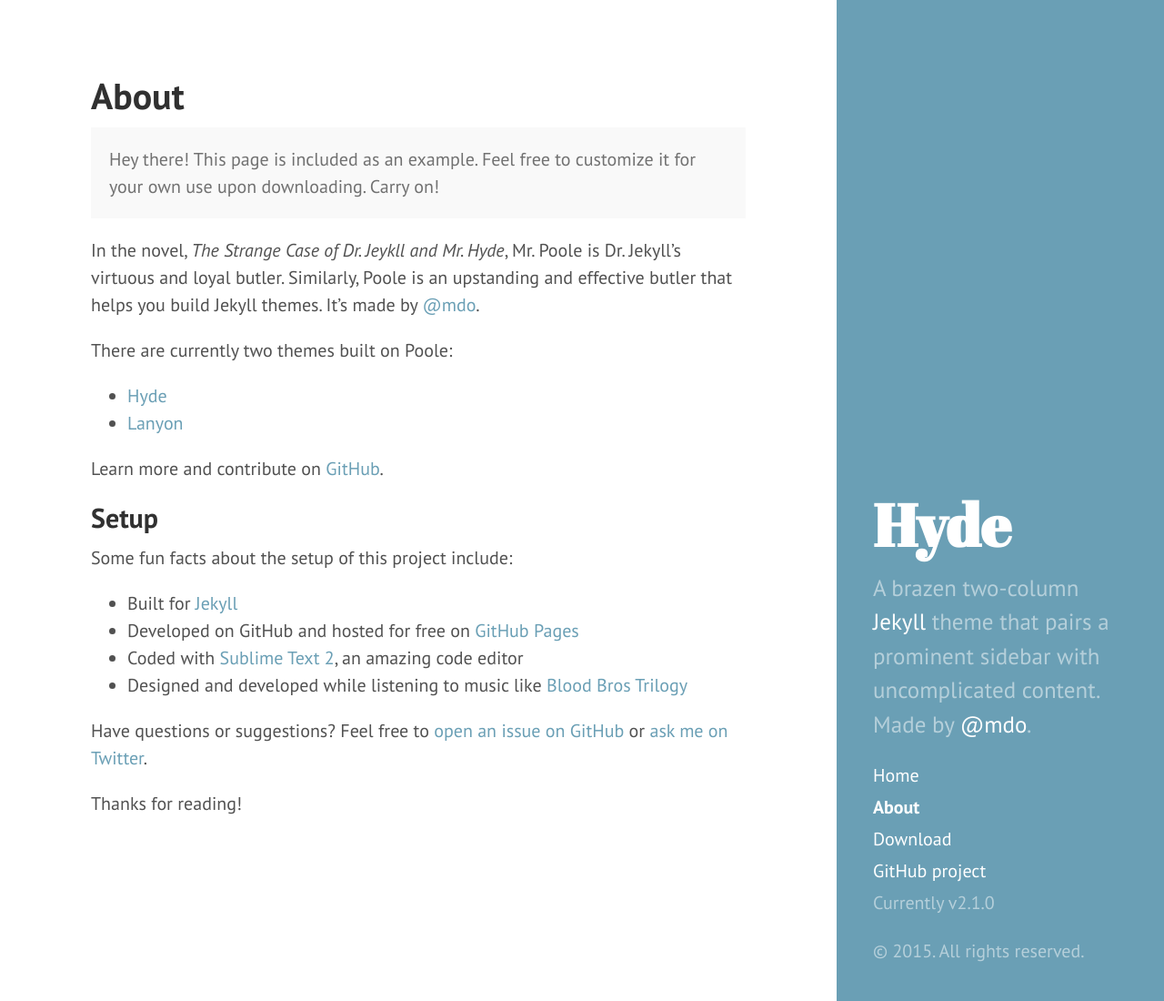
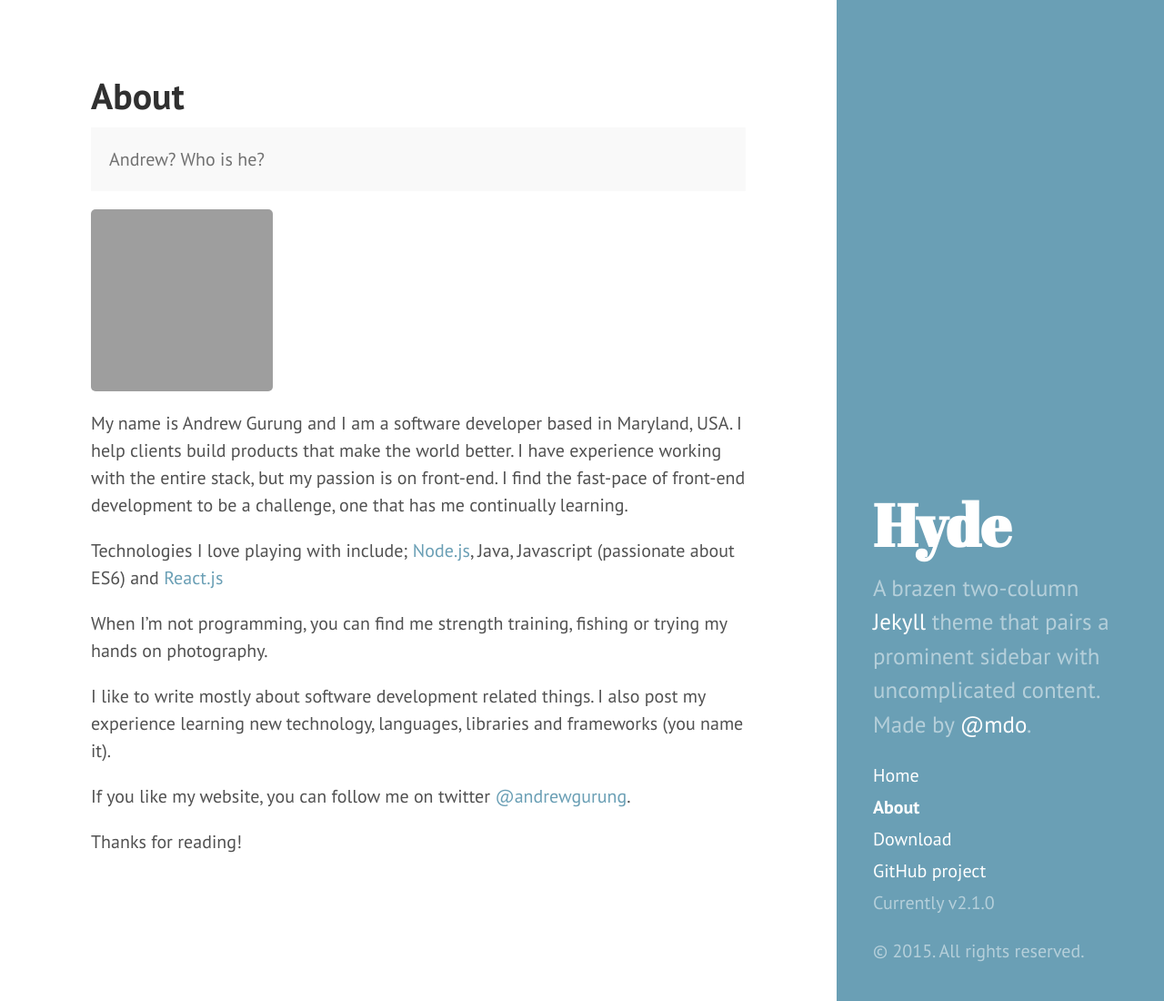
Before and after one commit to andrewgurung/andrewgurung.github.io, a Jekyll site: the page built from about.md, in a window 1280 px wide and 1100 px high. Shown: the whole window at 91% size. Built offline with Jekyll 4.4.1, drawn with Linux system fonts in a browser that asks for light colours; Markdown is read by kramdown in place of the engine named in the settings; grey boxes are pictures that could not be loaded.

Commit message:
Update about page

```diff
--- a/about.md
+++ b/about.md
@@ -3,28 +3,21 @@ layout: page
 title: About
 ---
 
+
 <p class="message">
-  Hey there! This page is included as an example. Feel free to customize it for your own use upon downloading. Carry on!
+  Andrew? Who is he?
 </p>
 
-In the novel, *The Strange Case of Dr. Jeykll and Mr. Hyde*, Mr. Poole is Dr. Jekyll's virtuous and loyal butler. Similarly, Poole is an upstanding and effective butler that helps you build Jekyll themes. It's made by [@mdo](https://twitter.com/mdo).
+<img src="https://avatars3.githubusercontent.com/u/6941709?v=3&s=460" width="200" height="200" alt='Andrew Gurung Avatar'/>
 
-There are currently two themes built on Poole:
+My name is Andrew Gurung and I am a software developer based in Maryland, USA. I help clients build products that make the world better. I have experience working with the entire stack, but my passion is on front-end. I find the fast-pace of front-end development to be a challenge, one that has me continually learning.
 
-* [Hyde](http://hyde.getpoole.com)
-* [Lanyon](http://lanyon.getpoole.com)
+Technologies I love playing with include; [Node.js](https://nodejs.org/en/), Java, Javascript (passionate about ES6) and [React.js](https://facebook.github.io/react/)
 
-Learn more and contribute on [GitHub](https://github.com/poole).
+When I’m not programming, you can find me strength training, fishing or trying my hands on photography.
 
-## Setup
+I like to write mostly about software development related things. I also post my experience learning new technology, languages, libraries and frameworks (you name it).
 
-Some fun facts about the setup of this project include:
-
-* Built for [Jekyll](http://jekyllrb.com)
-* Developed on GitHub and hosted for free on [GitHub Pages](https://pages.github.com)
-* Coded with [Sublime Text 2](http://sublimetext.com), an amazing code editor
-* Designed and developed while listening to music like [Blood Bros Trilogy](https://soundcloud.com/maddecent/sets/blood-bros-series)
-
-Have questions or suggestions? Feel free to [open an issue on GitHub](https://github.com/poole/issues/new) or [ask me on Twitter](https://twitter.com/mdo).
+If you like my website, you can follow me on twitter [@andrewgurung](https://twitter.com/andrewgurung).
 
 Thanks for reading!
```
